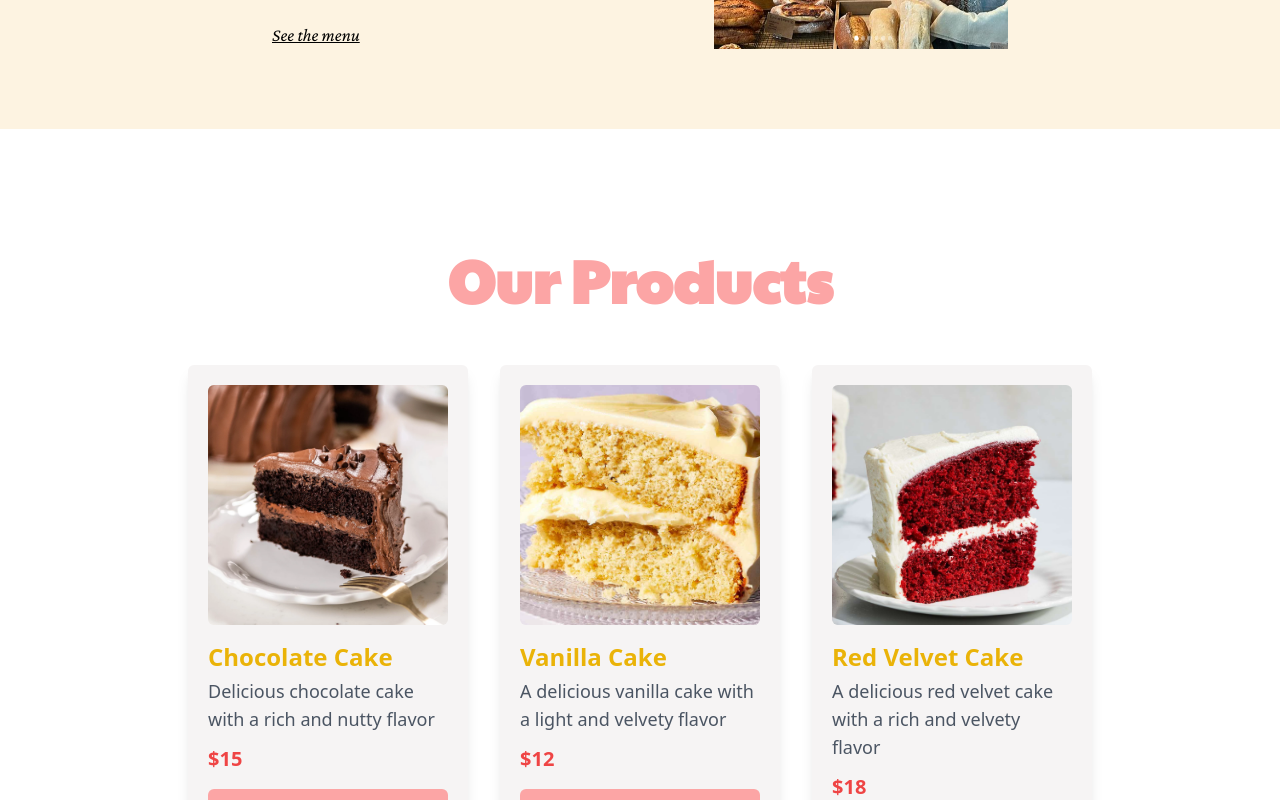
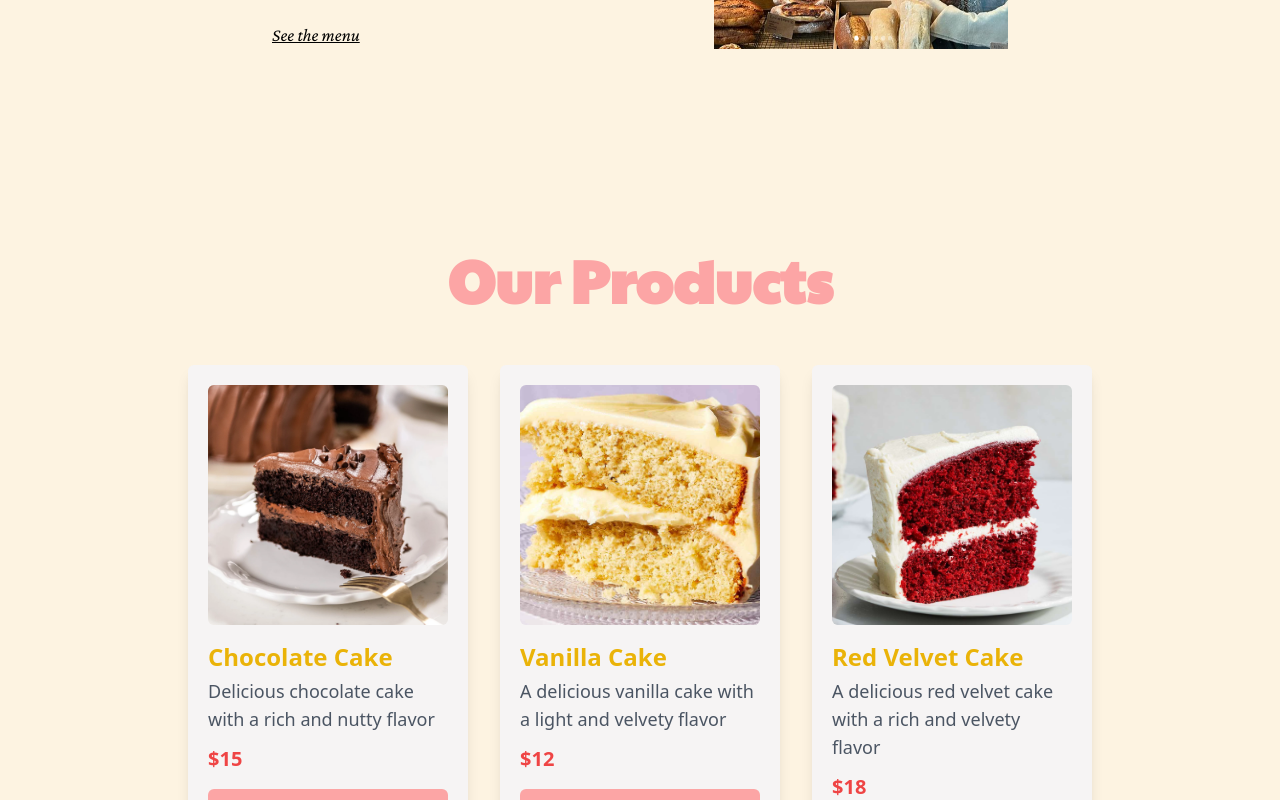
Before and after one commit to sabialhyv/pastry, a React (Vite) app: page / in a window 1280 px wide. Shown: the part 1480-2280 px from the top of the page. Built offline with nearby package versions, Linux system fonts and the light colour scheme.

Commit message:
change product section bg color

```diff
--- a/src/pages/Products.jsx
+++ b/src/pages/Products.jsx
@@ -13,7 +13,7 @@ function Products() {
       .catch(error => console.error('Error fetching JSON:', error));
   }, []);
   return (
-    <section className="products-section p-20 bg-white">
+    <section className="products-section p-20">
       <h1 className="text-center font-bold text-6xl text-red-300 my-10">Our Products</h1>
       <div className="flex flex-wrap justify-center">
         {cakes.map(cake => (
```
